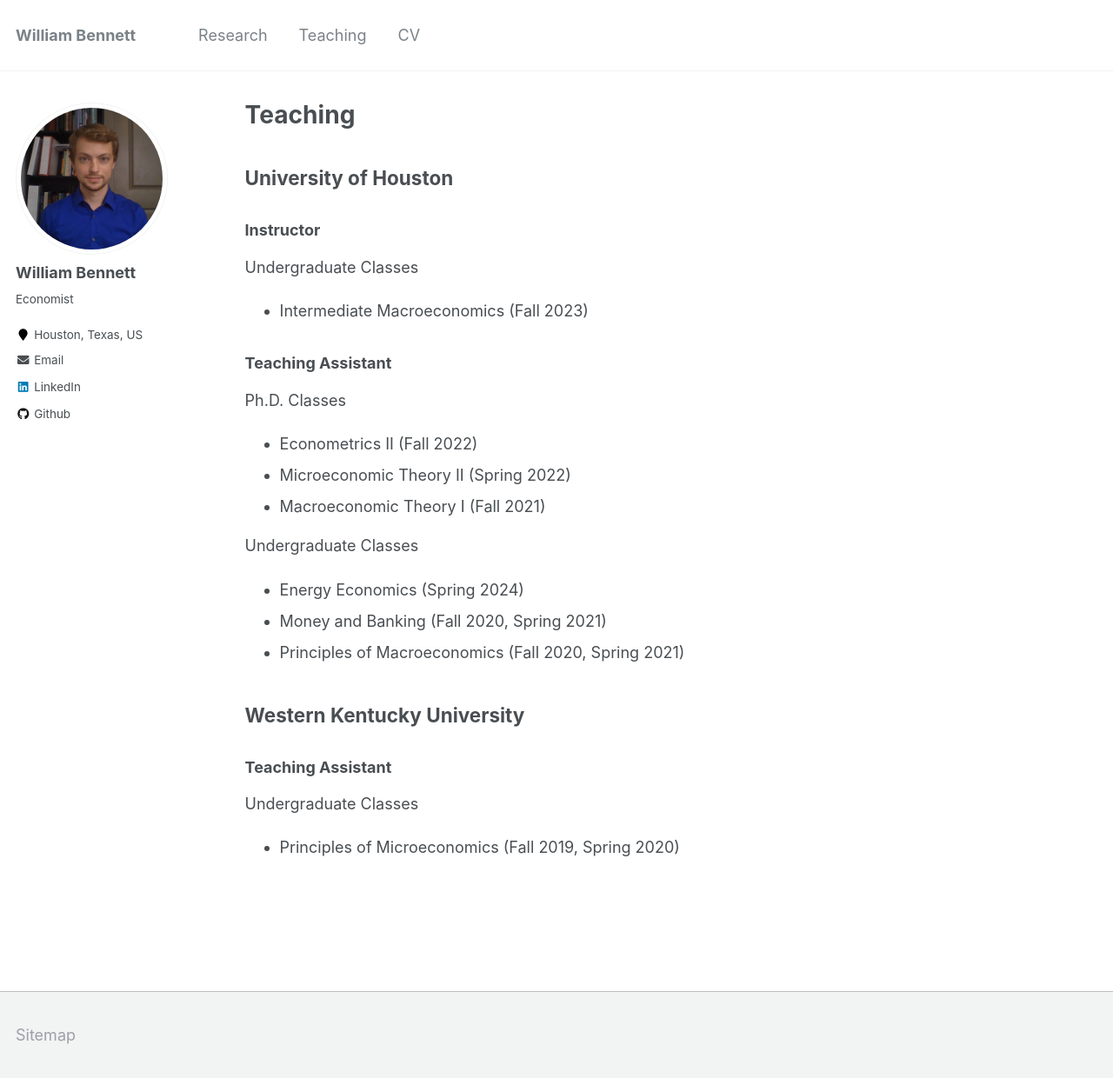
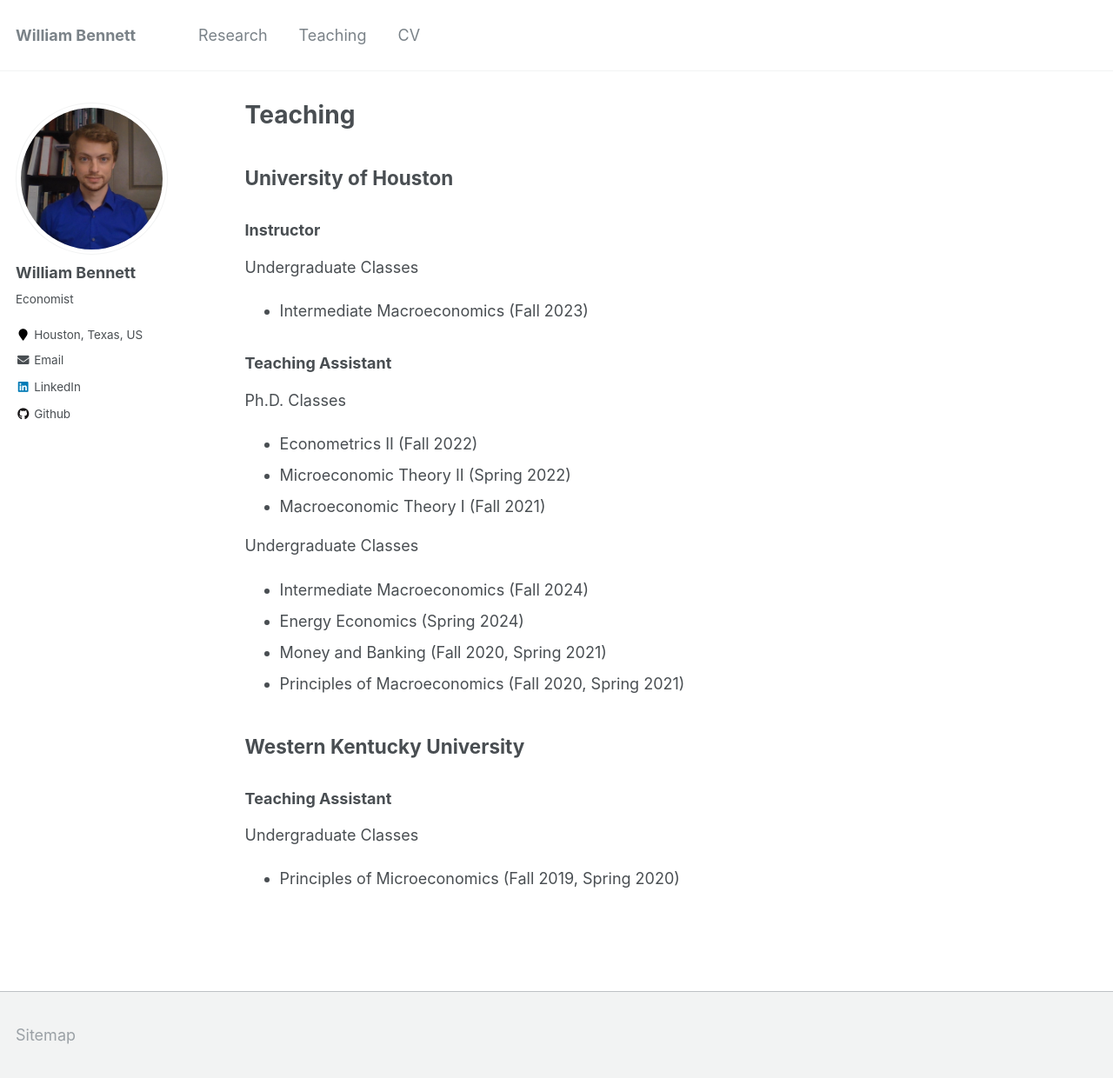
Before and after one commit to williambennettecon/williambennettecon.github.io, a Jekyll site: the page built from _pages/teaching.md, in a window 1280 px wide and 1240 px high. Shown: the whole window at 87% size. Built offline with Jekyll 4.4.1, drawn with Linux system fonts in a browser that asks for light colours.

Commit message:
Update teaching.md

```diff
--- a/_pages/teaching.md
+++ b/_pages/teaching.md
@@ -23,6 +23,7 @@ Ph.D. Classes
 - Macroeconomic Theory I (Fall 2021)
 
 Undergraduate Classes
+- Intermediate Macroeconomics (Fall 2024)
 - Energy Economics (Spring 2024)
 - Money and Banking (Fall 2020, Spring 2021)
 - Principles of Macroeconomics (Fall 2020, Spring 2021)
```
